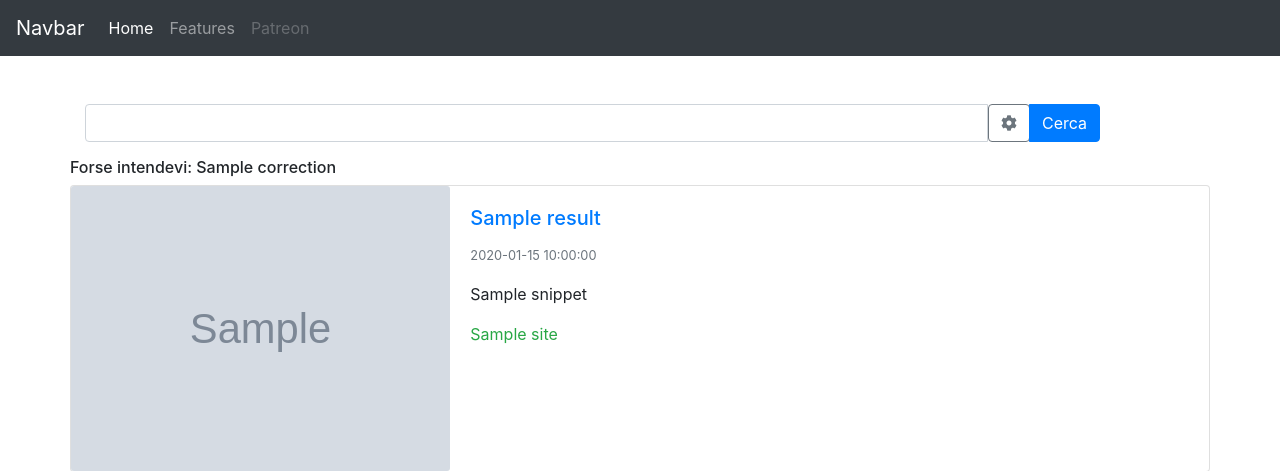
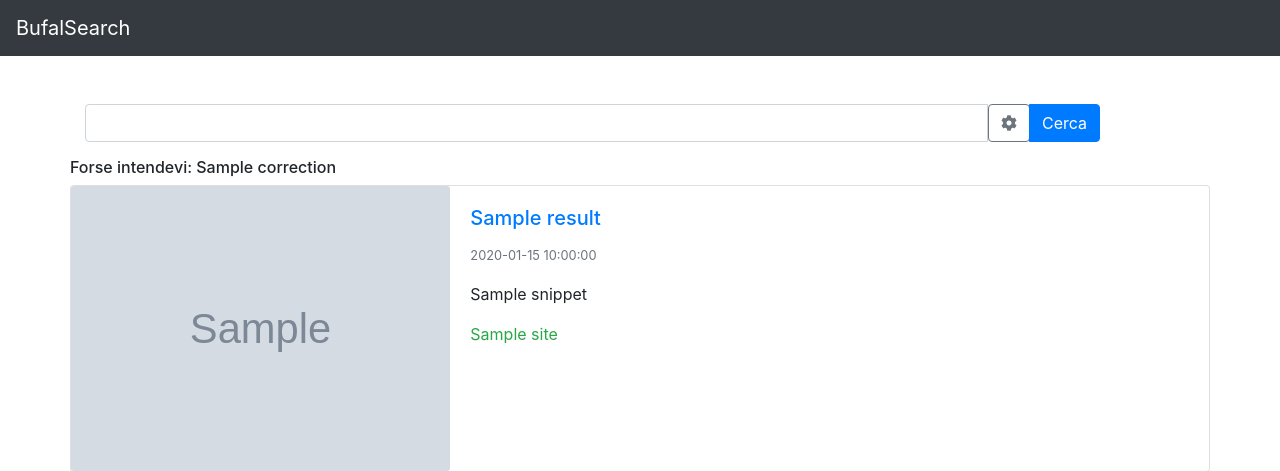
Before and after one commit to mattiabilla/search_engine_bufale, a Flask app: template server/templates/index.html in a window 1280 px wide. Shown: the top 471 px of the page. Run offline with Flask 2, Linux system fonts and the light colour scheme; the template is opened without the code that fills it: most values are stand-ins (such as "Sample title", 1, 10 or a date in 2020); grey boxes marked "Sample" are stand-in pictures; parts of the project's set-up code (start-up, migrations or seed data) failed here and were passed over.

Commit message:
rimozione navbar

```diff
--- a/server/templates/index.html
+++ b/server/templates/index.html
@@ -13,23 +13,7 @@
     </head>
     <body>
         <nav class="navbar navbar-expand-lg navbar-dark bg-dark mb-5">
-            <a class="navbar-brand" href="#">Navbar</a>
-            <button class="navbar-toggler" type="button" data-toggle="collapse" data-target="#navbarNav" aria-controls="navbarNav" aria-expanded="false" aria-label="Toggle navigation">
-                <span class="navbar-toggler-icon"></span>
-            </button>
-            <div class="collapse navbar-collapse" id="navbarNav">
-                <ul class="navbar-nav">
-                    <li class="nav-item active">
-                        <a class="nav-link" href="#">Home <span class="sr-only">(current)</span></a>
-                    </li>
-                    <li class="nav-item">
-                        <a class="nav-link" href="#">Features</a>
-                    </li>
-                    <li class="nav-item">
-                        <a class="nav-link disabled" href="#" tabindex="-1" aria-disabled="true">Patreon</a>
-                    </li>
-                </ul>
-            </div>
+            <a class="navbar-brand" href="#">BufalSearch</a>
         </nav>
 
         <div class="container">
```
